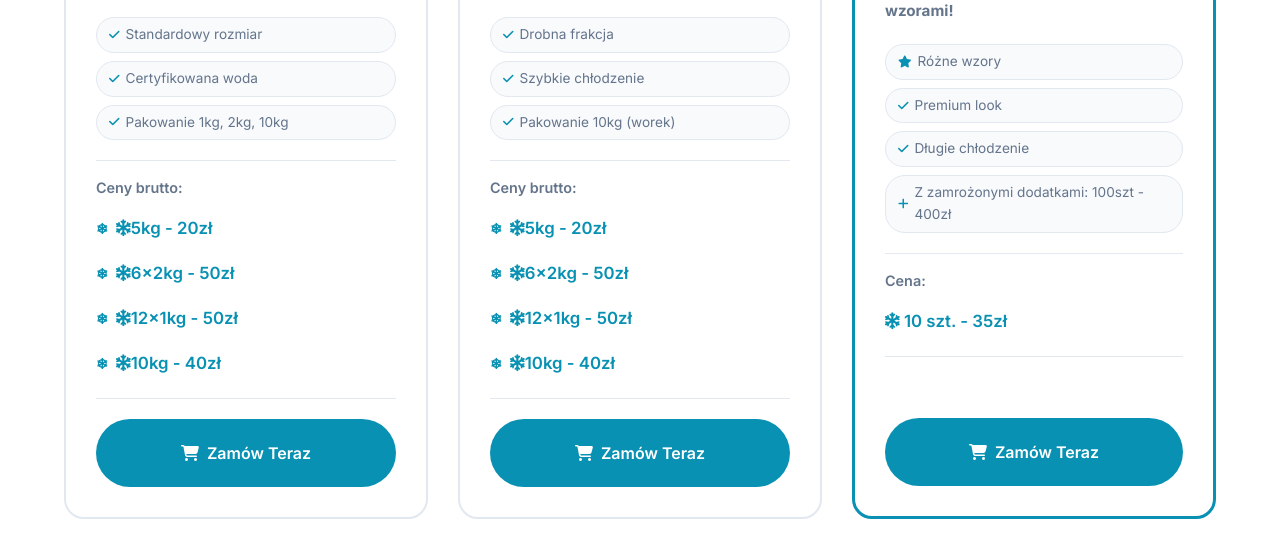
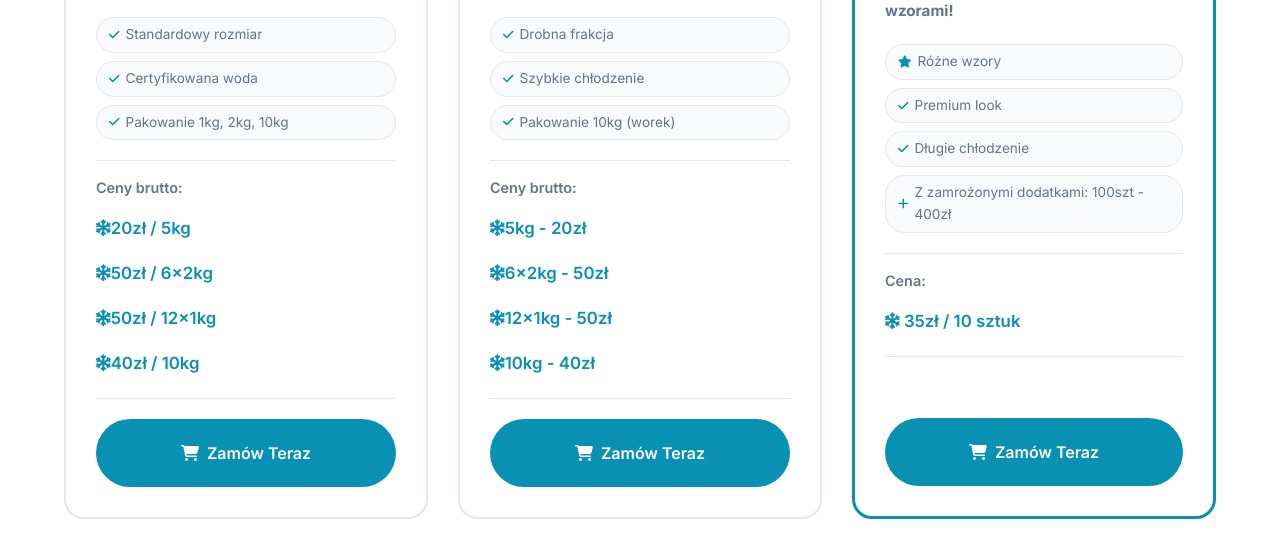
Before and after one commit to bdebinski/lodowe, a PHP site: page /uslugi/produkty-z-lodu.php in a window 1280 px wide. Shown: the part 1313-1854 px from the top of the page. Run offline with PHP 8.4, Linux system fonts and the light colour scheme; some libraries are stand-ins or nearby versions.

Commit message:
Adjust prices in products page

```diff
--- a/css/products-page.css
+++ b/css/products-page.css
@@ -214,7 +214,6 @@
 }
 
 .price-list li::before {
-    content: '❄';
     margin-right: 8px;
     font-size: 0.9rem;
     color: #0891B2;
--- a/uslugi/produkty-z-lodu.php
+++ b/uslugi/produkty-z-lodu.php
@@ -207,10 +207,10 @@ if (file_exists(__DIR__ . '/../config.php')) {
                         <div class="product-pricing">
                             <div class="price-label">Ceny brutto:</div>
                             <ul class="price-list">
-                                <li><i class="fas fa-snowflake"></i> 5kg - 20zł</li>
-                                <li><i class="fas fa-snowflake"></i> 6x2kg - 50zł</li>
-                                <li><i class="fas fa-snowflake"></i> 12x1kg - 50zł</li>
-                                <li><i class="fas fa-snowflake"></i> 10kg - 40zł</li>
+                                <li><i class="fas fa-snowflake"></i> 20zł / 5kg</li>
+                                <li><i class="fas fa-snowflake"></i> 50zł / 6x2kg</li>
+                                <li><i class="fas fa-snowflake"></i> 50zł / 12x1kg</li>
+                                <li><i class="fas fa-snowflake"></i> 40zł / 10kg</li>
                             </ul>
                         </div>
                         <button class="btn btn-primary btn-order" data-product="Lód w kostkach">
@@ -277,7 +277,7 @@ if (file_exists(__DIR__ . '/../config.php')) {
                         </div>
                         <div class="product-pricing">
                             <div class="price-label">Cena:</div>
-                            <div class="price-value"><i class="fas fa-snowflake"></i> 10 szt. - 35zł</div>
+                            <div class="price-value"><i class="fas fa-snowflake"></i> 35zł / 10 sztuk</div>
                         </div>
                         <button class="btn btn-primary btn-order" data-product="Spiry lodowe">
                             <i class="fas fa-shopping-cart"></i> Zamów Teraz
@@ -309,7 +309,7 @@ if (file_exists(__DIR__ . '/../config.php')) {
                         </div>
                         <div class="product-pricing">
                             <div class="price-label">Cena brutto:</div>
-                            <div class="price-value"><i class="fas fa-snowflake"></i> 50 szt. - 200zł</div>
+                            <div class="price-value"><i class="fas fa-snowflake"></i> 200zł / 50 sztuk</div>
                         </div>
                         <button class="btn btn-primary btn-order" data-product="Spiry lodowe z zamrożonym dodatkiem">
                             <i class="fas fa-shopping-cart"></i> Zamów Teraz
@@ -339,7 +339,7 @@ if (file_exists(__DIR__ . '/../config.php')) {
                         </div>
                         <div class="product-pricing">
                             <div class="price-label">Cena:</div>
-                            <div class="price-value"><i class="fas fa-snowflake"></i> 20 szt. - 70zł</div>
+                            <div class="price-value"><i class="fas fa-snowflake"></i> 70zł / 20 sztuk </div>
                         </div>
                         <button class="btn btn-primary btn-order" data-product="Kostki XXL">
                             <i class="fas fa-shopping-cart"></i> Zamów Teraz
@@ -371,7 +371,7 @@ if (file_exists(__DIR__ . '/../config.php')) {
                         </div>
                         <div class="product-pricing">
                             <div class="price-label">Cena brutto:</div>
-                            <div class="price-value"><i class="fas fa-snowflake"></i> 60 szt. - 240zł</div>
+                            <div class="price-value"><i class="fas fa-snowflake"></i> 240zł / 60 sztuk</div>
                         </div>
                         <button class="btn btn-primary btn-order" data-product="Kostki XXL z zamrożonym dodatkiem">
                             <i class="fas fa-shopping-cart"></i> Zamów Teraz
@@ -433,7 +433,7 @@ if (file_exists(__DIR__ . '/../config.php')) {
                         </div>
                         <div class="product-pricing">
                             <div class="price-label">Cena brutto:</div>
-                            <div class="price-value"><i class="fas fa-snowflake"></i> 4,00 zł / sztuka</div>
+                            <div class="price-value"><i class="fas fa-snowflake"></i> 4 zł / sztuka</div>
                         </div>
                         <button class="btn btn-primary btn-order" data-product="Kubek i butelka lodowa">
                             <i class="fas fa-shopping-cart"></i> Zamów Teraz
@@ -462,7 +462,7 @@ if (file_exists(__DIR__ . '/../config.php')) {
                         </div>
                         <div class="product-pricing">
                             <div class="price-label">Minimum zamówienia:</div>
-                            <div class="price-value"><i class="fas fa-snowflake"></i> 35,00 zł / 10 sztuk</div>
+                            <div class="price-value"><i class="fas fa-snowflake"></i> 35 zł / 10 sztuk</div>
                         </div>
                         <button class="btn btn-primary btn-order" data-product="Diamenty lodowe">
                             <i class="fas fa-shopping-cart"></i> Zamów Teraz
@@ -556,7 +556,7 @@ if (file_exists(__DIR__ . '/../config.php')) {
                         </div>
                         <div class="product-pricing">
                             <div class="price-label">Cena:</div>
-                            <div class="price-value"><i class="fas fa-snowflake"></i> 10 szt. - 35zł</div>
+                            <div class="price-value"><i class="fas fa-snowflake"></i> 35zł / 10 sztuk</div>
                         </div>
                         <button class="btn btn-primary btn-order" data-product="Japońskie kule">
                             <i class="fas fa-shopping-cart"></i> Zamów Teraz
```
